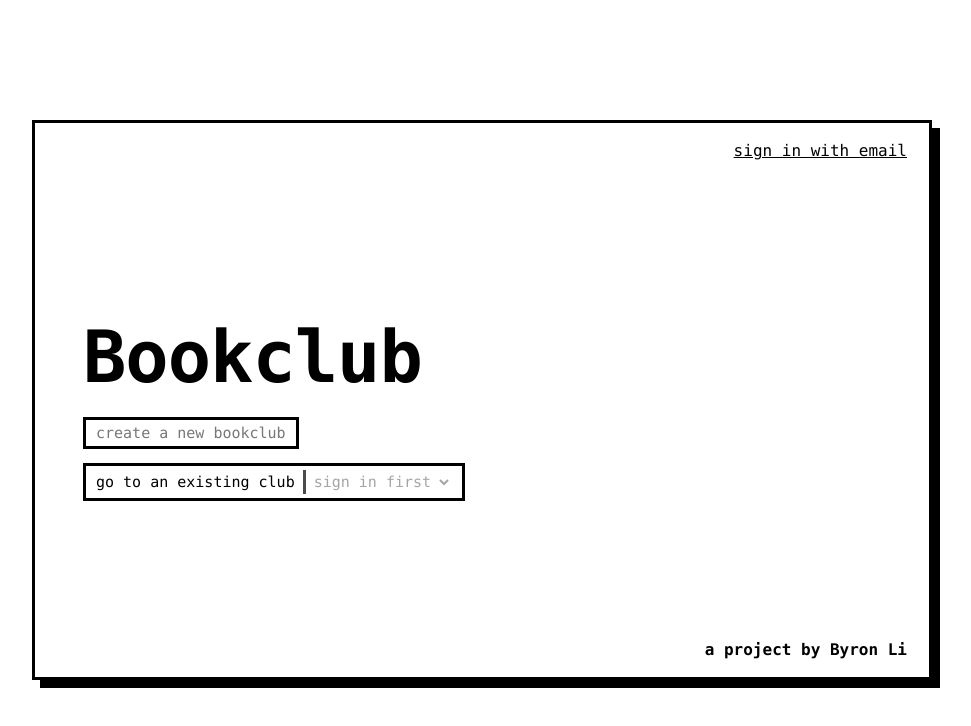
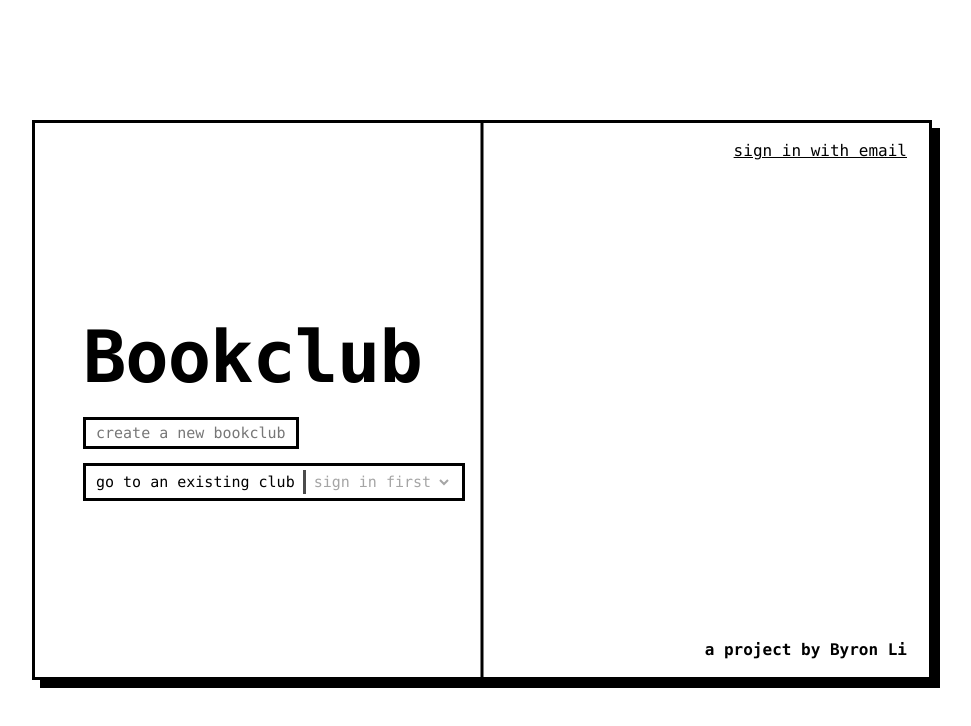
Before and after one commit to ByronLi8565/bookclub, a React (Vite) app: page / in a window 1280 px wide. Shown: the top 726 px of the page, without its empty margins (158-1129 px from the left). Built offline with nearby package versions, Linux system fonts and the light colour scheme; no server answers.

Commit message:
Add center spine line to the home card so it reads like a book

```diff
--- a/src/client/index.css
+++ b/src/client/index.css
@@ -513,6 +513,17 @@ button:disabled:hover {
   box-shadow: 8px 8px 0 #000;
 }
 
+/* The center spine: makes the card read like an open book. */
+.home-card::before {
+  content: "";
+  position: absolute;
+  top: 0;
+  bottom: 0;
+  left: 50%;
+  border-left: var(--line);
+  transform: translateX(-50%);
+}
+
 .home-corner {
   position: absolute;
 }
```
